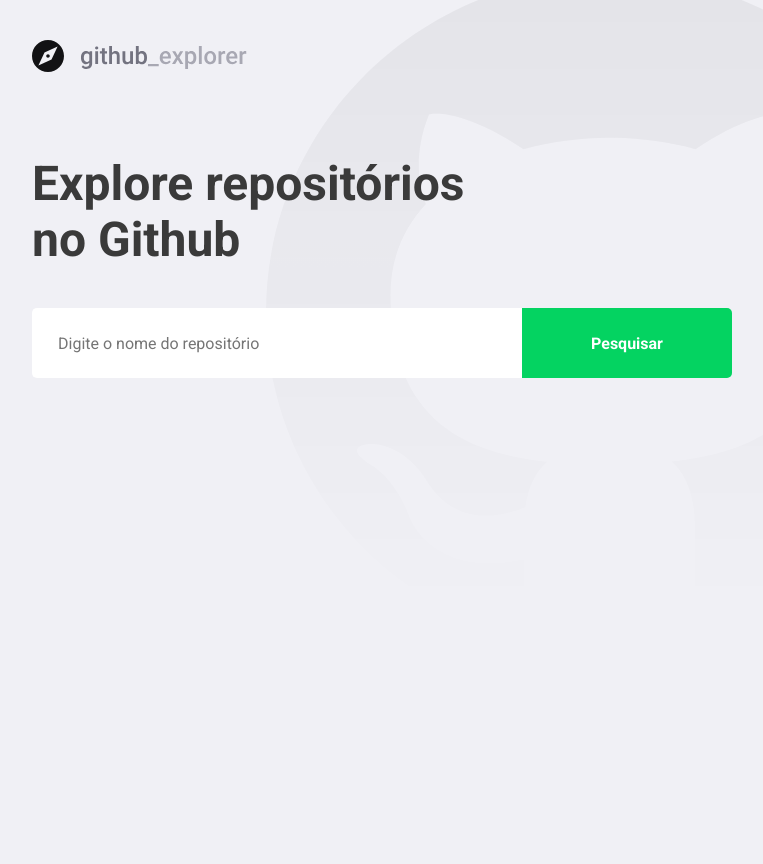
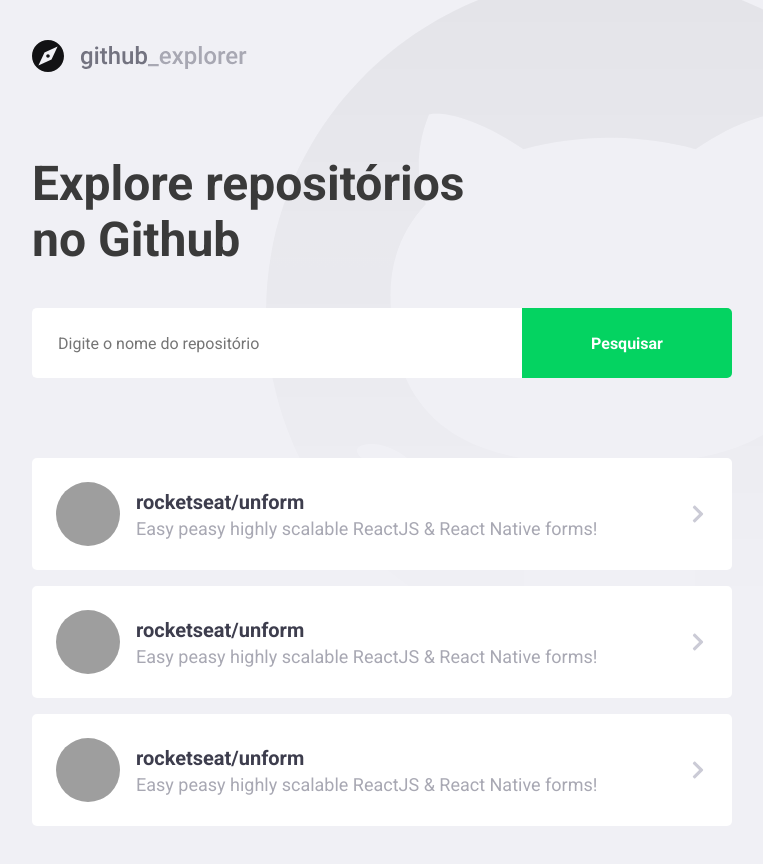
Before and after one commit to alex-candido/gostack-11-nivel-03-primeiro-projeto-com-reactjs, a React (Create React App) app: page / in a window 1280 px wide. Shown: the whole page, without its empty margins (148-911 px from the left). Before the commit the page ends 800 px from the top, so only its background shows below. Built offline with nearby package versions, Linux system fonts and the light colour scheme; grey boxes are pictures that could not be loaded.

Commit message:
estilizando Dashboard

```diff
--- a/package.json
+++ b/package.json
@@ -14,6 +14,7 @@
     "polished": "^4.2.2",
     "react": "^18.2.0",
     "react-dom": "^18.2.0",
+    "react-icons": "^4.4.0",
     "react-router-dom": "^6.3.0",
     "react-scripts": "5.0.1",
     "styled-components": "^5.3.5",
--- a/src/pages/Dashboard/index.tsx
+++ b/src/pages/Dashboard/index.tsx
@@ -1,15 +1,56 @@
+import { FaChevronRight } from 'react-icons/fa';
 import logoImg from '../../assets/logo.svg';
-import { Form, Title } from './styles';
+import { Form, Repositories, Title } from './styles';
 
 const Dashboard: React.FC = () => {
   return (
     <>
       <img src={logoImg} alt="Github Explorer" />
       <Title>Explore repositórios no Github</Title>
+
       <Form>
         <input type="text" placeholder="Digite o nome do repositório" />
         <button type="submit">Pesquisar</button>
       </Form>
+
+      <Repositories>
+        <a href="teste">
+          <img
+            src="https://avatars.githubusercontent.com/u/80834340?v=4"
+            alt="Alex Candido"
+          />
+          <div>
+            <strong>rocketseat/unform</strong>
+            <p>Easy peasy highly scalable ReactJS & React Native forms!</p>
+          </div>
+
+          <FaChevronRight size={20} />
+        </a>
+        <a href="teste">
+          <img
+            src="https://avatars.githubusercontent.com/u/80834340?v=4"
+            alt="Alex Candido"
+          />
+          <div>
+            <strong>rocketseat/unform</strong>
+            <p>Easy peasy highly scalable ReactJS & React Native forms!</p>
+          </div>
+
+          <FaChevronRight size={20} />
+        </a>
+        <a href="teste">
+          <img
+            src="https://avatars.githubusercontent.com/u/80834340?v=4"
+            alt="Alex Candido"
+          />
+          <div>
+            <strong>rocketseat/unform</strong>
+            <p>Easy peasy highly scalable ReactJS & React Native forms!</p>
+          </div>
+
+          <FaChevronRight size={20} />
+        </a>
+      </Repositories>
     </>
   );
 };
--- a/src/pages/Dashboard/styles.ts
+++ b/src/pages/Dashboard/styles.ts
@@ -46,3 +46,56 @@
     }
   }
 `;
+
+export const Repositories = styled.div`
+  margin-top: 80px;
+  max-width: 700px;
+
+  a {
+    background: #fff;
+    border-radius: 5px;
+    width: 100%;
+    padding: 24px;
+    display: block;
+    text-decoration: none;
+
+    display: flex;
+    align-items: center;
+    transition: transform 0.2s;
+
+    & + a {
+      margin-top: 16px;
+    }
+
+    &:hover {
+      transform: translateX(10px);
+    }
+
+    img {
+      width: 64px;
+      height: 64px;
+      border-radius: 50%;
+    }
+
+    div {
+      margin: 0 16px;
+      flex: 1;
+
+      strong {
+        font-size: 20px;
+        color: #3d3d4d;
+      }
+
+      p {
+        font-size: 18px;
+        color: #a8a8b3;
+        margin-top: 4px;
+      }
+    }
+
+    svg {
+      margin-left: auto;
+      color: #cbcbd6;
+    }
+  }
+`;
```
Also changed, not shown: 1 other file (tests, documents, lock files or other folders).
